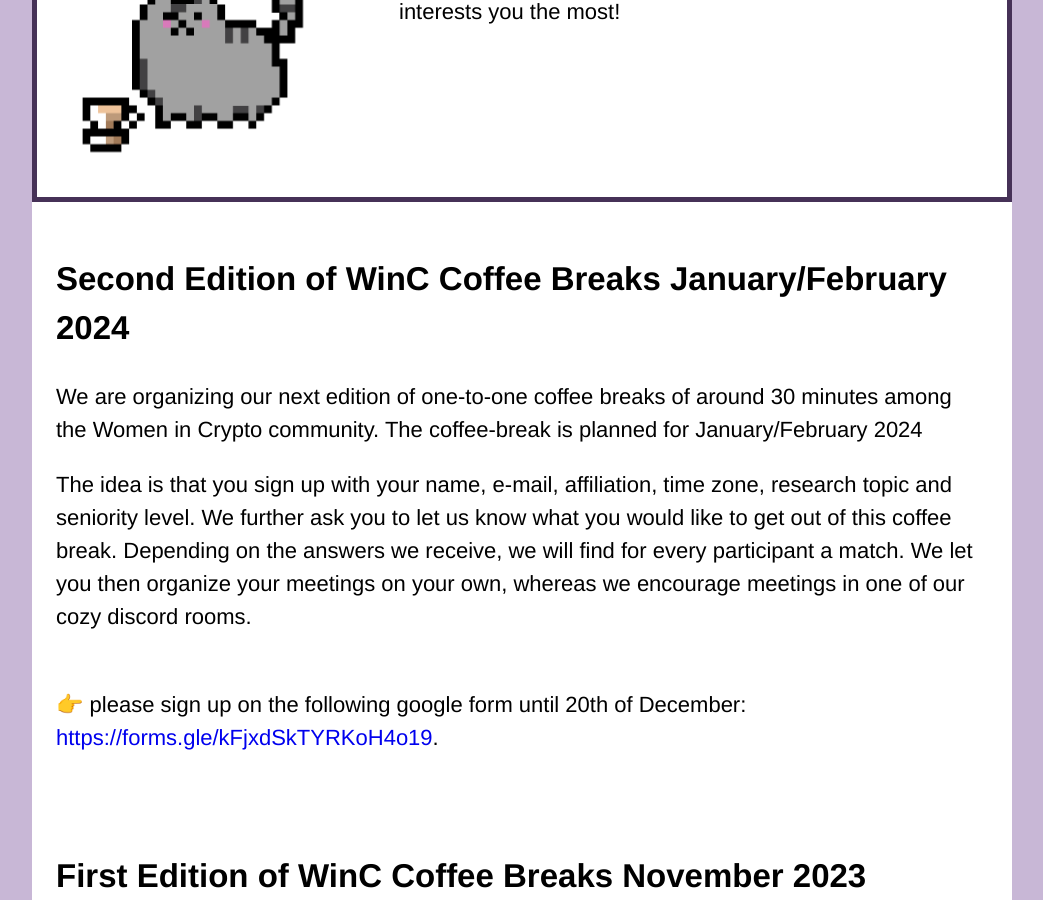
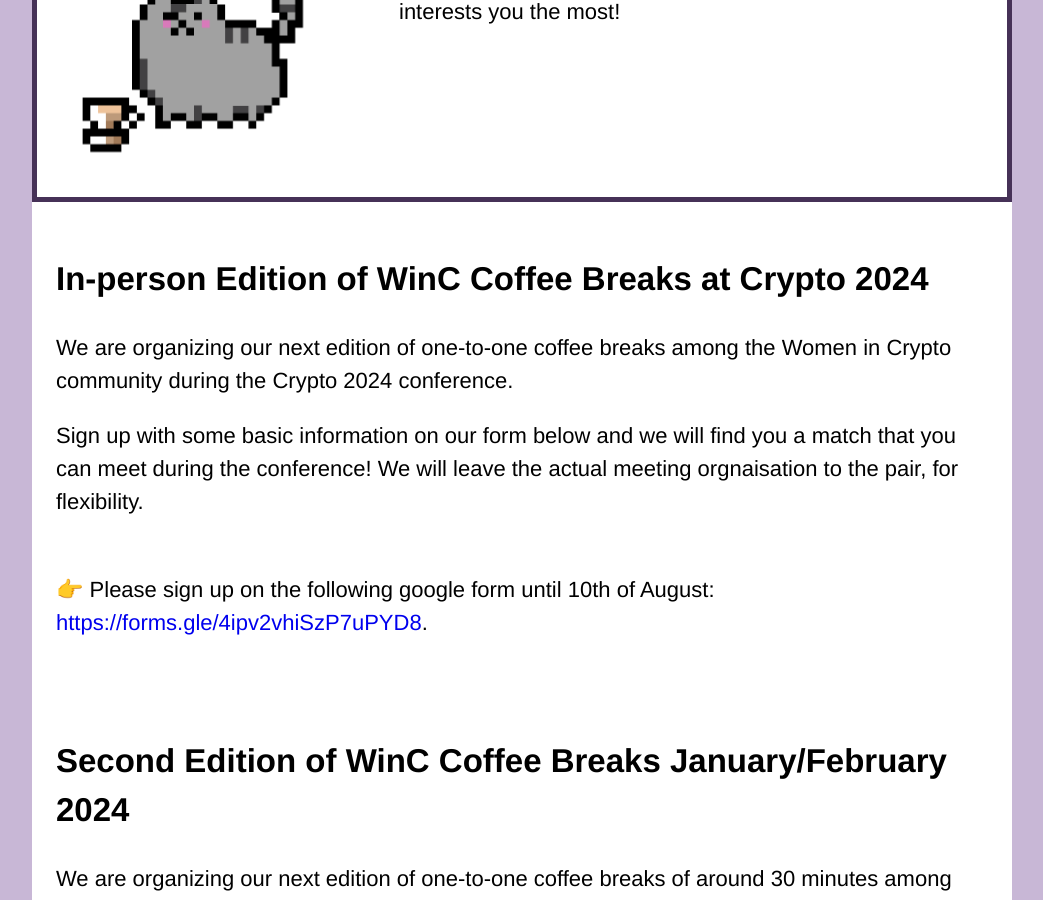
Before and after one commit to women-in-cryptography/women-in-cryptography-website, a Jekyll site: the page built from coffeebreaks.html, in a window 1280 px wide and 900 px high, scrolled down 509 px. Shown: the whole window, without its empty margins (118-1161 px from the left). Built offline with Jekyll 4.4.1, drawn with Linux system fonts in a browser that asks for light colours.

Commit message:
Update coffeebreaks.html

```diff
--- a/coffeebreaks.html
+++ b/coffeebreaks.html
@@ -18,6 +18,18 @@
 </div>
 
 <div class="regular-description">
+  <h2>In-person Edition of WinC Coffee Breaks at Crypto 2024</h2>
+  <p>We are organizing our next edition of one-to-one coffee breaks among the Women in Crypto community during the Crypto 2024 conference.
+ <br>
+ <p>
+Sign up with some basic information on our form below and we will find you a match that you can meet during the conference! We will leave the actual meeting orgnaisation to the pair, for flexibility.
+</p>
+<br>
+👉 Please sign up on the following google form until 10th of August: <a href="https://forms.gle/4ipv2vhiSzP7uPYD8" target="_blank">https://forms.gle/4ipv2vhiSzP7uPYD8</a>.
+  </p>
+</div>
+
+<div class="regular-description">
   <h2>Second Edition of WinC Coffee Breaks January/February 2024</h2>
   <p>We are organizing our next edition of one-to-one coffee breaks of around 30 minutes among the Women in Crypto community. The coffee-break is planned for January/February 2024
  <br>
@@ -26,10 +38,6 @@
 We further ask you to let us know what you would like to get out of this coffee break.
 Depending on the answers we receive, we will find for every participant a match.
 We let you then organize your meetings on your own, whereas we encourage meetings in one of our cozy discord rooms.
-</p>
-<br>
-👉 please sign up on the following google form until 20th of December: <a href="https://forms.gle/kFjxdSkTYRKoH4o19" target="_blank">https://forms.gle/kFjxdSkTYRKoH4o19</a>.
-  </p>
 </div>
 
 <div class="regular-description">
```
